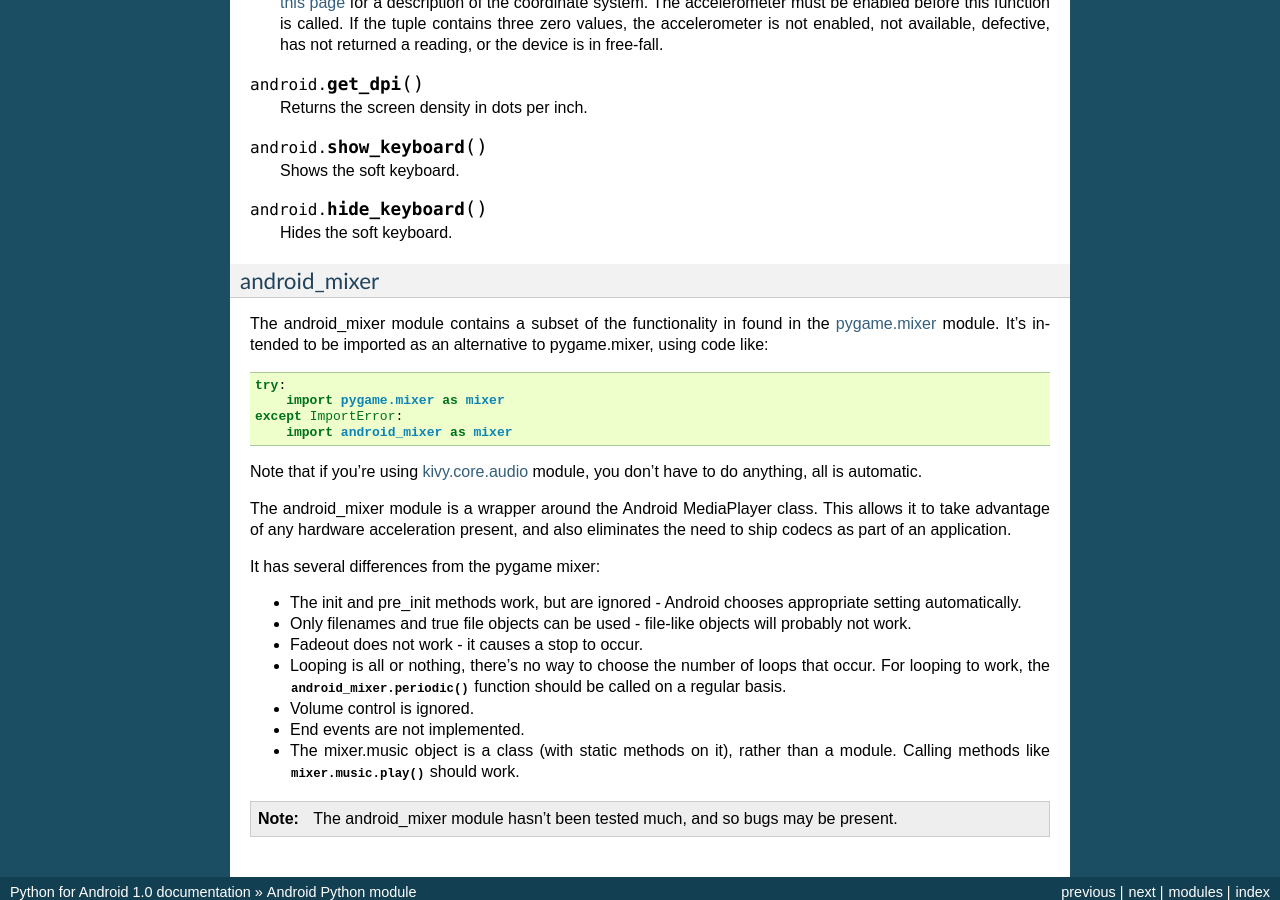
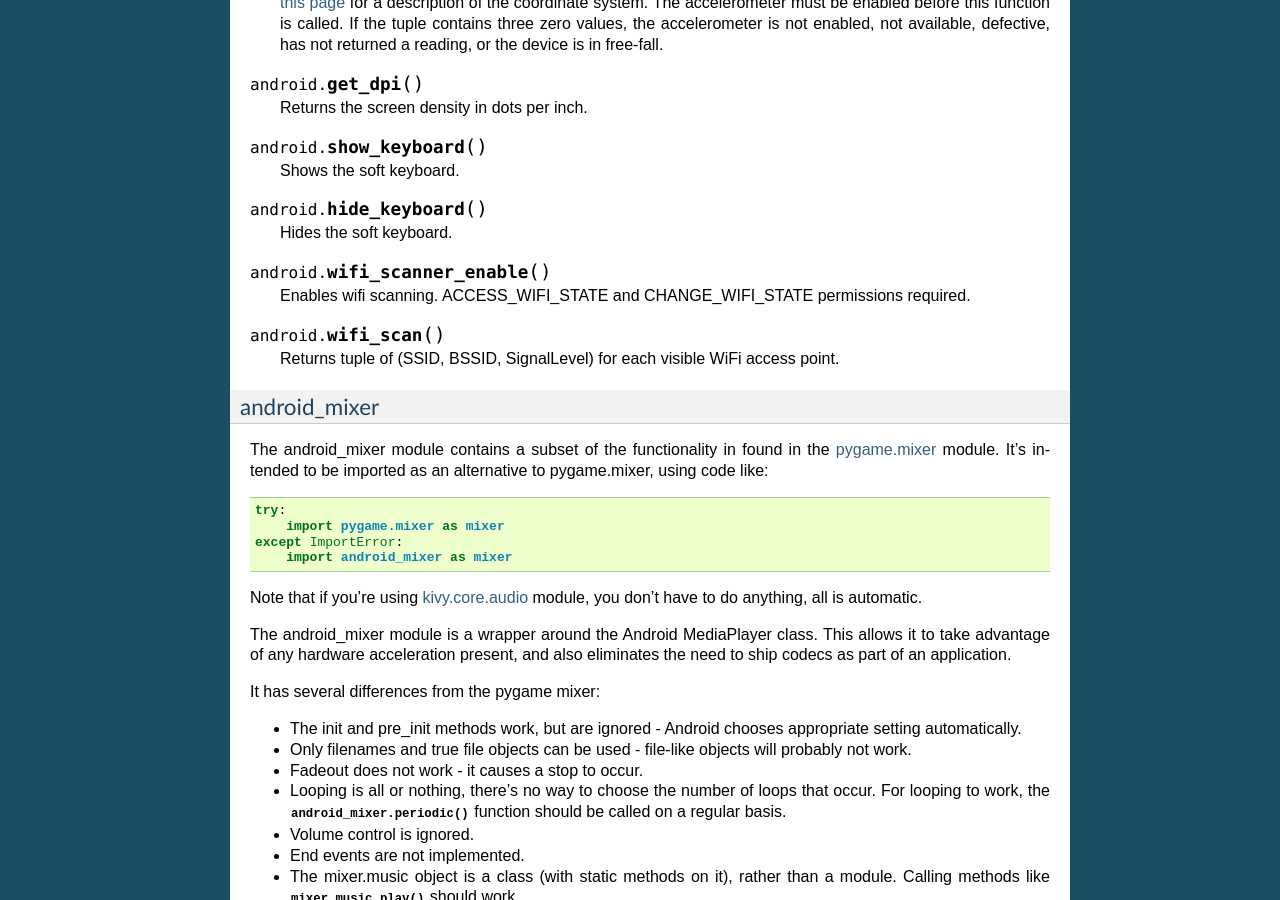
Before and after one commit to kivy/python-for-android, a Sphinx documentation site: the page built from docs/source/android.rst, in a window 1280 px wide and 900 px high, scrolled down 1265 px. Built offline with Sphinx 7.4.7, drawn with Linux system fonts in a browser that asks for light colours; some of the changed text lies outside the part shown.

Commit message:
wifi scanning documentation

```diff
--- a/docs/source/android.rst
+++ b/docs/source/android.rst
@@ -95,6 +95,15 @@ android
 
    Hides the soft keyboard.
 
+.. function:: wifi_scanner_enable()
+
+   Enables wifi scanning. ACCESS_WIFI_STATE and CHANGE_WIFI_STATE permissions required.
+
+.. function:: wifi_scan()
+
+   Returns tuple of (SSID, BSSID, SignalLevel) for each visible WiFi access point.
+
+
 android_mixer
 ~~~~~~~~~~~~~
 
```
